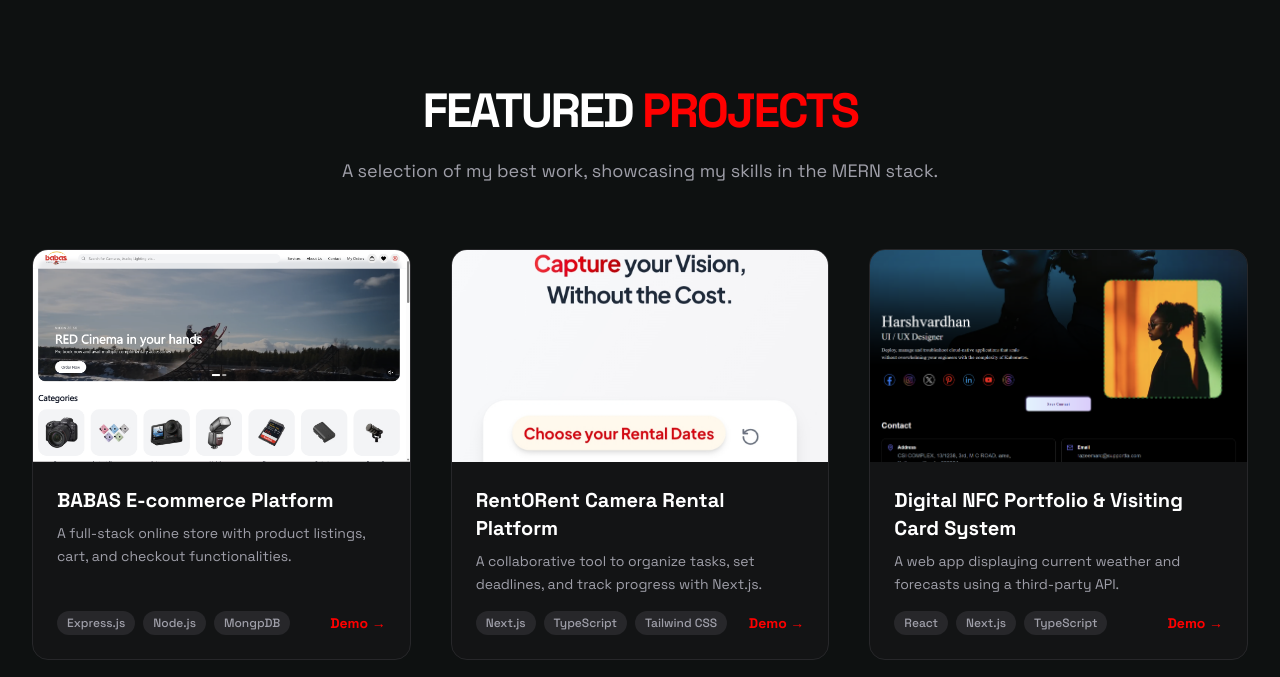
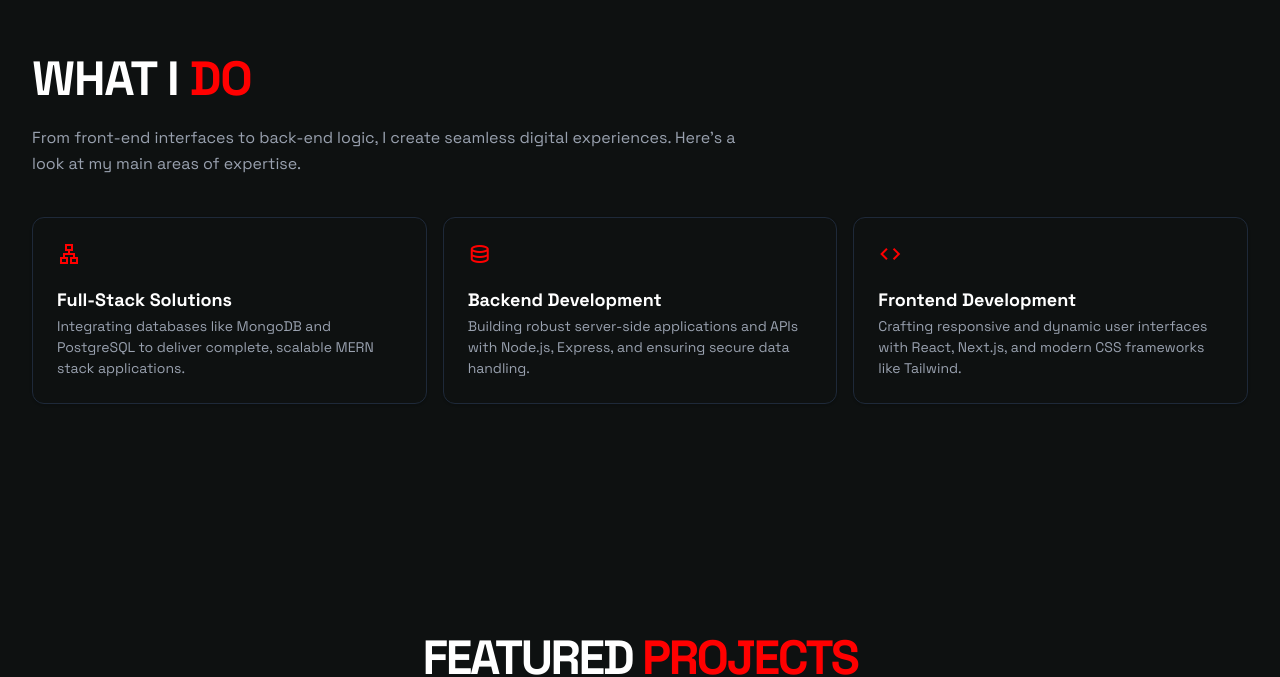
Before and after one commit to AshwinJ5/AshwinJ5.github.io, a Next.js app: page / in a window 1280 px wide. Shown: the part 1576-2253 px from the top of the page. Built offline with nearby package versions, Linux system fonts and the light colour scheme.

Commit message:
added new section

```diff
--- a/src/app/components/LandingPage.tsx
+++ b/src/app/components/LandingPage.tsx
@@ -8,6 +8,26 @@ import Marquee from "react-fast-marquee";
 import { personalData, skills, projects } from "../datas";
 
 const LandingPage = () => {
+    const skillCards = [
+        {
+            icon: "lan",
+            title: "Full-Stack Solutions",
+            description:
+                "Integrating databases like MongoDB and PostgreSQL to deliver complete, scalable MERN stack applications.",
+        },
+        {
+            icon: "database",
+            title: "Backend Development",
+            description:
+            "Building robust server-side applications and APIs with Node.js, Express, and ensuring secure data handling.",
+        },
+        {
+            icon: "code",
+            title: "Frontend Development",
+            description:
+                "Crafting responsive and dynamic user interfaces with React, Next.js, and modern CSS frameworks like Tailwind.",
+        },
+    ];
 
     return (
         <div className={`font-sans bg-[#0E1111] text-white selection:bg-[#ff0000] selection:text-white`}>
@@ -154,6 +174,39 @@ const LandingPage = () => {
                     </div>
                 </section>
 
+                <section className="py-16 md:py-24 w-full relative mx-auto max-w-7xl px-4 sm:px-6 lg:px-8" id="skills">
+                    <div className="flex flex-col gap-10 @container">
+                        <div className="flex flex-col gap-4">
+                            <h2 className="text-white tracking-tight text-3xl font-bold leading-tight sm:text-4xl md:text-5xl max-w-[720px]">
+                                WHAT I <span className="text-[#ff0000]">DO</span>
+                            </h2>
+                            <p className="text-gray-400 text-base font-normal leading-relaxed max-w-[720px]">
+                                From front-end interfaces to back-end logic, I create seamless digital experiences.
+                                Here&apos;s a look at my main areas of expertise.
+                            </p>
+                        </div>
+
+                        <div className="grid grid-cols-1 sm:grid-cols-2 lg:grid-cols-3 gap-4">
+                            {skillCards.map((card, index) => (
+                                <div
+                                    key={index}
+                                    className="flex flex-1 gap-4 rounded-xl border border-gray-800 p-6 flex-col shadow-sm transition-transform hover:-translate-y-1 hover:border-[#FF0000]/50"
+                                >
+                                    <div className="text-[#FF0000]">
+                                        <span className="material-symbols-outlined text-3xl">{card.icon}</span>
+                                    </div>
+                                    <div className="flex flex-col gap-1">
+                                        <h3 className="text-white text-lg font-bold leading-tight">{card.title}</h3>
+                                        <p className="text-gray-400 text-sm font-normal leading-normal">
+                                            {card.description}
+                                        </p>
+                                    </div>
+                                </div>
+                            ))}
+                        </div>
+                    </div>
+                </section>
+
                 {/* Projects Section */}
                 <section className="relative w-full py-16 sm:py-20 lg:py-32" id="projects">
                     {/* Background decoration */}
@@ -170,7 +223,7 @@ const LandingPage = () => {
                         </div>
 
                         <div className="grid grid-cols-1 gap-8 sm:grid-cols-2 lg:grid-cols-3 xl:gap-10">
-                            {projects.slice(0,3).map((project, index) => (
+                            {projects.slice(0, 3).map((project, index) => (
                                 <div
                                     key={index}
                                     className="group flex flex-col overflow-hidden rounded-2xl border border-zinc-800 bg-zinc-900/50 transition-all hover:-translate-y-1 hover:border-[#ff0000] hover:shadow-xl hover:shadow-[#ff0000]/10 cursor-default"
@@ -191,7 +244,7 @@ const LandingPage = () => {
                                         </p>
                                         <div className="flex items-center justify-between">
                                             <div className="flex flex-wrap gap-2 text-xs text-zinc-400">
-                                                {project.tech.slice(0,3).map((tag, tagIndex) => (
+                                                {project.tech.slice(0, 3).map((tag, tagIndex) => (
                                                     <span
                                                         key={tagIndex}
                                                         className="rounded-full bg-zinc-800 px-2.5 py-1 font-medium hover:bg-[#ff0000] hover:text-white transition-colors text-center"
```
